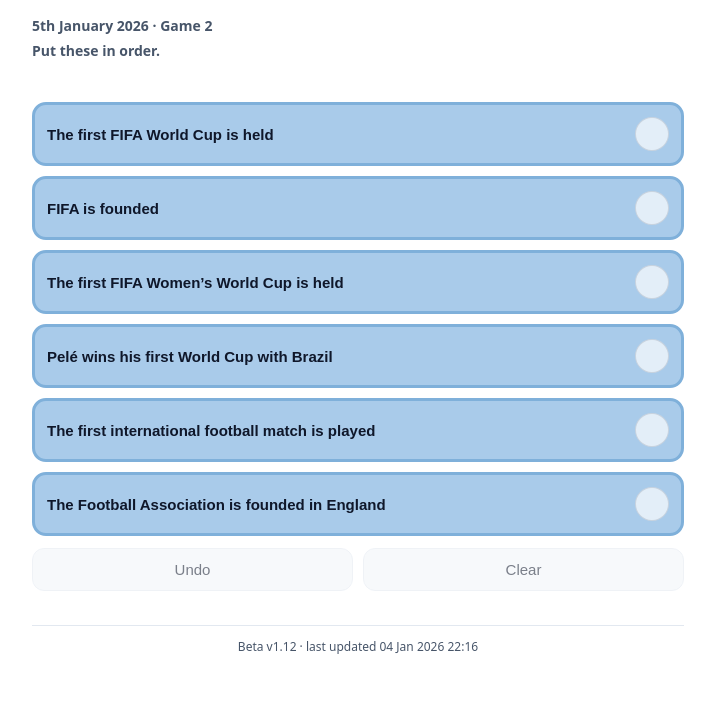
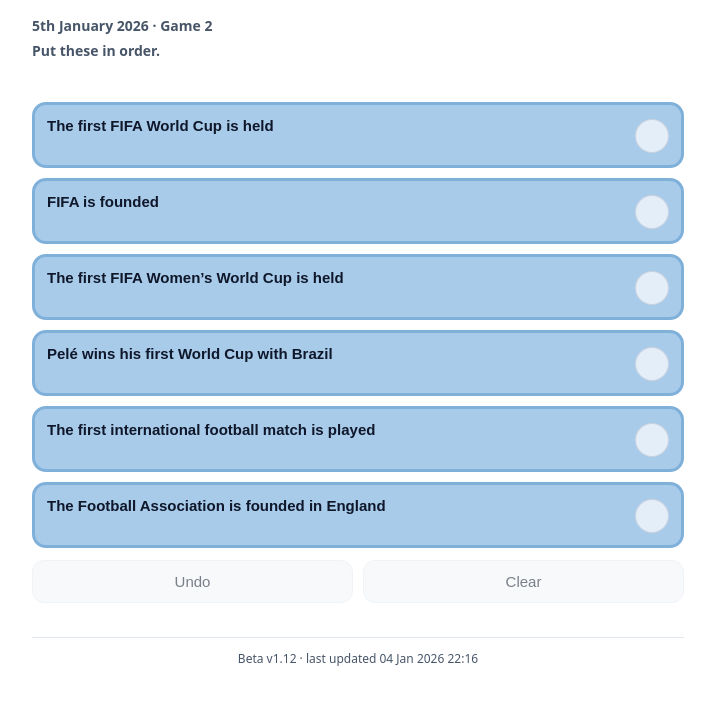
Before and after one commit to jimgallagher80/Eventorder, a PHP site: page / in a window 1280 px wide. Shown: the part 56-761 px from the top of the page, without its empty margins (282-997 px from the left). Run offline with PHP 8.4, Linux system fonts and the light colour scheme.

Commit message:
Update style.css

```diff
--- a/style.css
+++ b/style.css
@@ -221,11 +221,11 @@ button.secondary{
   text-align: left;
 
   display: flex;
-  align-items: center;
+  align-items: flex-start;
   justify-content: space-between;
   gap: 10px;
 
-  min-height: 56px;
+  min-height: auto;
 }
 
 .event-left{
@@ -236,10 +236,14 @@ button.secondary{
 
 .event-title{
   font-weight: 800;
-  overflow: hidden;
-  text-overflow: ellipsis;
-  white-space: nowrap;
+  white-space: normal;
+  overflow: visible;
+  text-overflow: clip;
+  line-height: 1.25;
+  word-break: break-word;
+  overflow-wrap: anywhere;
 }
+
 
 .event-value{
   margin-top: 4px;
@@ -268,6 +272,9 @@ button.secondary{
   width: 34px;
   height: 34px;
   border-radius: 999px;
+
+  margin-top: 2px;
+  flex: 0 0 auto;
 
   display: inline-flex;
   align-items: center;
```
